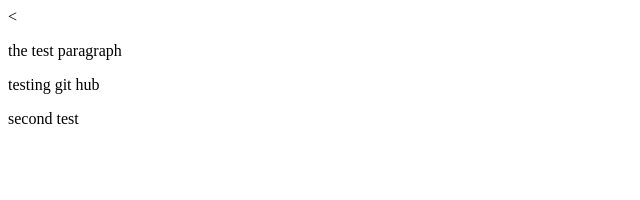
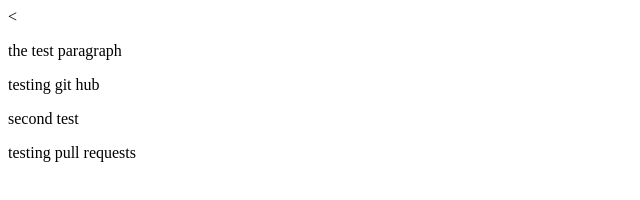
Before and after one commit to positive-vibes-2023/launchpad-project, a plain HTML site: page index.html in a window 1280 px wide. Shown: the whole page, without its empty margins (0-640 px from the left). Drawn offline with Linux system fonts and the light colour scheme.

Commit message:
Update index.html

```diff
--- a/index.html
+++ b/index.html
@@ -16,5 +16,6 @@
         <p>the test paragraph</p>
         <p> testing git hub</p>
         <p> second test</p>
+        <p> testing pull requests</p>
     </body>
 </html>
```
